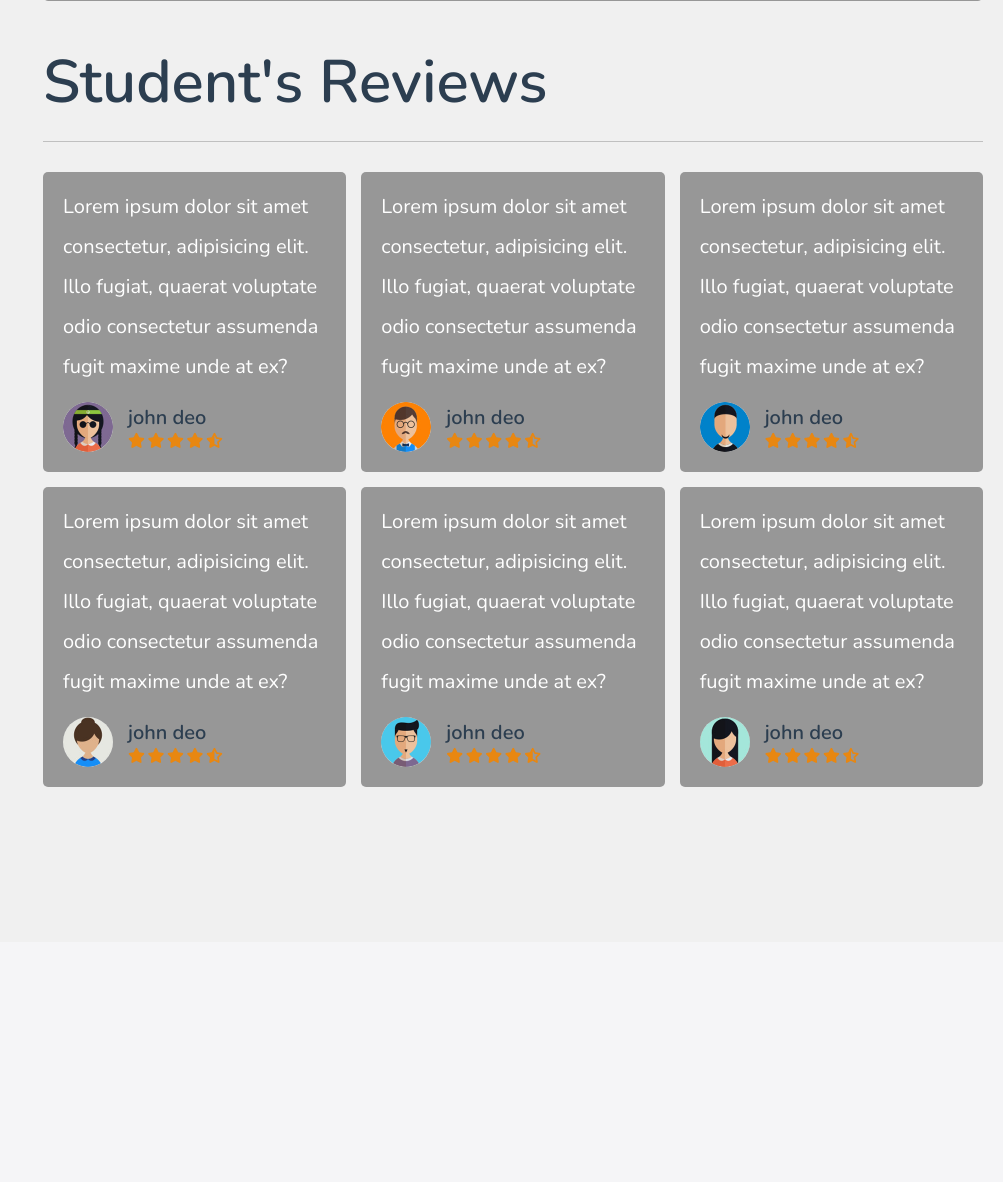
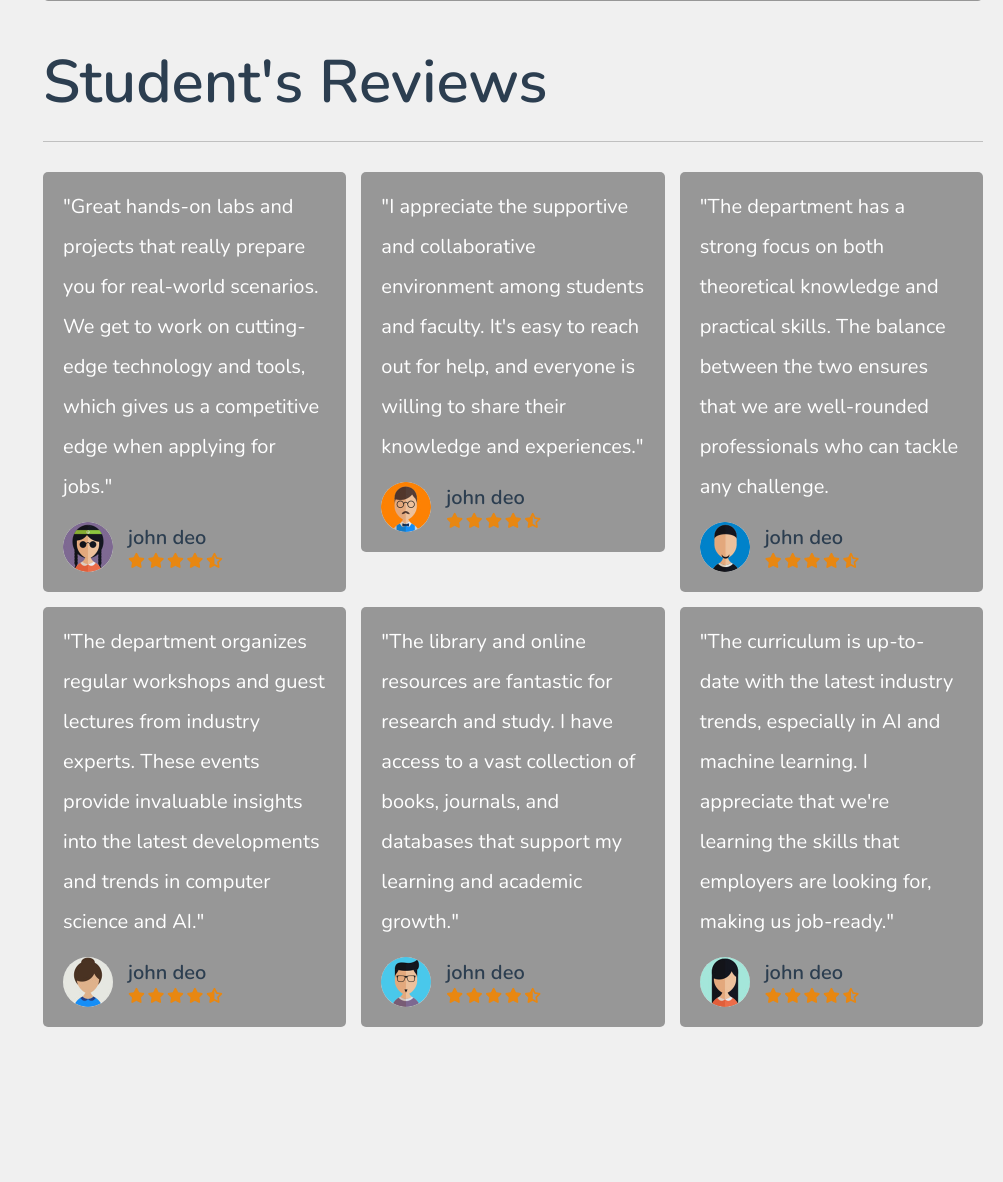
Before and after one commit to km1000101/finalwebs, a PHP site: page /about.php in a window 1280 px wide. Shown: the part 1335-2517 px from the top of the page, without its empty margins (277-1280 px from the left). Before the commit the page ends 2122 px from the top, so only its background shows below. Run offline with PHP 8.4, Linux system fonts and the light colour scheme; data that the repository does not hold is empty.

Commit message:
kjongjfng

```diff
--- a/project/about.php
+++ b/project/about.php
@@ -182,7 +182,8 @@ if(isset($_COOKIE['user_id'])){
    <div class="box-container">
 
       <div class="box">
-         <p>Lorem ipsum dolor sit amet consectetur, adipisicing elit. Illo fugiat, quaerat voluptate odio consectetur assumenda fugit maxime unde at ex?</p>
+         <p>"Great hands-on labs and projects that really prepare you for real-world scenarios.
+             We get to work on cutting-edge technology and tools, which gives us a competitive edge when applying for jobs."</p>
          <div class="user">
             <img src="images/pic-2.jpg" alt="">
             <div>
@@ -199,7 +200,8 @@ if(isset($_COOKIE['user_id'])){
       </div>
 
       <div class="box">
-         <p>Lorem ipsum dolor sit amet consectetur, adipisicing elit. Illo fugiat, quaerat voluptate odio consectetur assumenda fugit maxime unde at ex?</p>
+         <p>"I appreciate the supportive and collaborative environment among students and faculty.
+             It's easy to reach out for help, and everyone is willing to share their knowledge and experiences."</p>
          <div class="user">
             <img src="images/pic-3.jpg" alt="">
             <div>
@@ -216,7 +218,8 @@ if(isset($_COOKIE['user_id'])){
       </div>
 
       <div class="box">
-         <p>Lorem ipsum dolor sit amet consectetur, adipisicing elit. Illo fugiat, quaerat voluptate odio consectetur assumenda fugit maxime unde at ex?</p>
+         <p> "The department has a strong focus on both theoretical knowledge and practical skills.
+             The balance between the two ensures that we are well-rounded professionals who can tackle any challenge.</p>
          <div class="user">
             <img src="images/pic-4.jpg" alt="">
             <div>
@@ -233,7 +236,8 @@ if(isset($_COOKIE['user_id'])){
       </div>
 
       <div class="box">
-         <p>Lorem ipsum dolor sit amet consectetur, adipisicing elit. Illo fugiat, quaerat voluptate odio consectetur assumenda fugit maxime unde at ex?</p>
+         <p>"The department organizes regular workshops and guest lectures from industry experts.
+             These events provide invaluable insights into the latest developments and trends in computer science and AI."</p>
          <div class="user">
             <img src="images/pic-5.jpg" alt="">
             <div>
@@ -250,7 +254,8 @@ if(isset($_COOKIE['user_id'])){
       </div>
 
       <div class="box">
-         <p>Lorem ipsum dolor sit amet consectetur, adipisicing elit. Illo fugiat, quaerat voluptate odio consectetur assumenda fugit maxime unde at ex?</p>
+         <p>"The library and online resources are fantastic for research and study.
+            I have access to a vast collection of books, journals, and databases that support my learning and academic growth."</p>
          <div class="user">
             <img src="images/pic-6.jpg" alt="">
             <div>
@@ -267,7 +272,8 @@ if(isset($_COOKIE['user_id'])){
       </div>
 
       <div class="box">
-         <p>Lorem ipsum dolor sit amet consectetur, adipisicing elit. Illo fugiat, quaerat voluptate odio consectetur assumenda fugit maxime unde at ex?</p>
+         <p>"The curriculum is up-to-date with the latest industry trends, especially in AI and machine learning.
+             I appreciate that we're learning the skills that employers are looking for, making us job-ready."</p>
          <div class="user">
             <img src="images/pic-7.jpg" alt="">
             <div>
```
